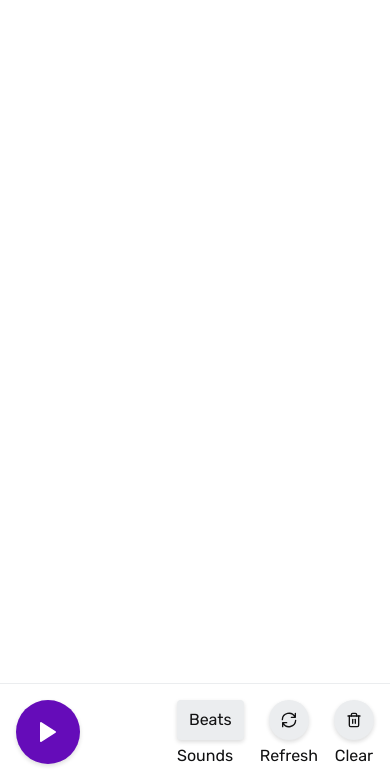
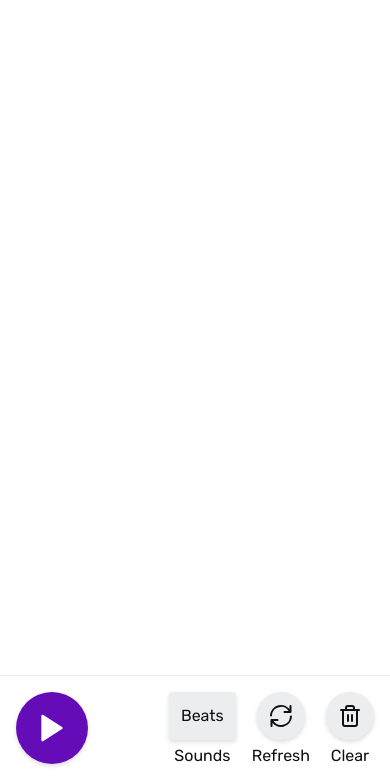
Before and after one commit to chrisschnaars/tone-toggles-sequencer, a website built with Parcel: page src/index.html in a window 390 px wide. Shown: the part 64-844 px from the top of the page. Built offline with nearby package versions, Linux system fonts and the light colour scheme.

Commit message:
Control bar styling updates

```diff
--- a/src/index.html
+++ b/src/index.html
@@ -38,10 +38,9 @@
             <footer class="site__footer container control-bar">
                 <div class="container__inner-container control-bar__inner-container">
                     <!-- Play Button -->
-                    <div class="control-bar__group-container">
                     <div class="control-bar__control-container">
                         <button
-                                class="btn btn--primary btn--large btn--round js-play-toggle"
+                            class="btn btn--primary btn--large btn--round btn--round--large js-play-toggle"
                             type="button"
                             name="mute"
                             aria-label="Play"
@@ -74,15 +73,14 @@
                             </svg>
                         </button>
                     </div>
-                    </div>
 
                     <div class="control-bar__group-container">
                         <!-- Sound Bank Selector -->
                         <div
-                            class="control-bar__control-container control-bar__control-container--align-left"
+                            class="control-bar__control-container control-bar__control-container--for-toggle"
                         >
                             <!-- Larger screens -->
-                            <div class="control-bar__button-container mobile-hidden">
+                            <div class="control-bar__button-container bp-med--hidden">
                                 <div class="control-bar__toggle-group js-sound-bank-toggle">
                                     <button
                                         class="btn btn--toggle btn--toggle-selected js-sound-bank-toggle-btn"
@@ -108,7 +106,7 @@
                             </div>
 
                             <!-- Smaller screens -->
-                            <div class="control-bar__button-container mobile-visible">
+                            <div class="control-bar__button-container bp-med--visible">
                                 <button
                                     class="btn js-sound-bank-toggle-mini js-sound-bank-toggle"
                                     name="sound-bank"
@@ -126,7 +124,9 @@
                         </div>
 
                         <!-- Tempo Control -->
-                        <div class="control-bar__control-container mobile-hidden">
+                        <div
+                            class="control-bar__control-container control-bar__control-container--flex bp-small--hidden"
+                        >
                             <div
                                 class="control-bar__slider-container control-bar__button-container"
                             >
--- a/src/scss/components/_buttons.scss
+++ b/src/scss/components/_buttons.scss
@@ -1,24 +1,12 @@
-$_default-btn-size--small: 2.5rem;
 $_default-btn-size: 3rem;
-$_primary-btn-size--small: 4rem;
 $_primary-btn-size: 4.5rem;
 
 .btn {
-    height: $_default-btn-size--small;
-    // line-height: 1.5rem;
-
-    @media (min-width: $breakpoint_small) {
-        height: $_default-btn-size;
-    }
+    height: $_default-btn-size;
 }
 
 .btn--large {
-    height: $_primary-btn-size--small;
-    padding: 1.25rem;
-
-    @media (min-width: $breakpoint_small) {
-        height: $_primary-btn-size;
-    }
+    height: $_primary-btn-size;
 }
 
 .btn--primary {
@@ -32,6 +20,12 @@ $_primary-btn-size: 4.5rem;
 
 .btn--round {
     border-radius: 100%;
+    width: $_default-btn-size;
+}
+
+.btn--round--large {
+    border-radius: 100%;
+    width: $_primary-btn-size;
 }
 
 .btn__inner-container {
@@ -42,24 +36,14 @@ $_primary-btn-size: 4.5rem;
 
 .btn__icon {
     display: inline-block;
-    height: 1rem;
+    height: 1.5rem;
     overflow: visible;
-    width: 1rem;
-
-    @media (min-width: $breakpoint_small) {
-        height: 1.5rem;
-        width: 1.5rem;
-    }
+    width: 1.5rem;
 }
 
 .btn__icon--large {
-    height: 1.5rem;
-    width: 1.5rem;
-
-    @media (min-width: $breakpoint_small) {
-        height: 2rem;
-        width: 2rem;
-    }
+    height: 2rem;
+    width: 2rem;
 }
 
 .btn--toggle {
--- a/src/scss/components/_control-bar.scss
+++ b/src/scss/components/_control-bar.scss
@@ -9,8 +9,10 @@
 
 .control-bar__group-container {
     display: flex;
-    flex: 0;
+    justify-content: flex-end;
     margin-right: $space-1;
+    max-width: 50rem;
+    width: 100%;
 
     &:last-of-type {
         margin-right: 0;
@@ -35,8 +37,16 @@
     }
 }
 
-.control-bar__control-container--align-left {
-    align-items: flex-start;
+.control-bar__control-container--for-toggle {
+    align-items: center;
+
+    @media (min-width: $breakpoint_medium) {
+        align-items: flex-start;
+    }
+}
+
+.control-bar__control-container--flex {
+    flex: 1;
 }
 
 .control-bar__button-container {
@@ -64,4 +74,5 @@
     flex-direction: column;
     height: 100%;
     justify-content: center;
+    width: 100%;
 }
--- a/src/scss/components/_range-slider.scss
+++ b/src/scss/components/_range-slider.scss
@@ -1,9 +1,5 @@
 .range-slider {
     @include input-type-range;
     margin: 0;
-    min-width: 100px;
-
-    @media (min-width: $breakpoint_medium) {
-        min-width: 240px;
-    }
+    width: 100%;
 }
--- a/src/scss/settings/_variables.scss
+++ b/src/scss/settings/_variables.scss
@@ -69,5 +69,6 @@ $transition-timing-base: ease-in-out;
 $border-radius_btn: 0.25rem;
 
 // Breakpoints
-$breakpoint_small: 37.5rem; // 600px
-$breakpoint_medium: 48rem; // 720px
+$breakpoint_small: 37.5rem;
+$breakpoint_medium: 54rem;
+$breakpoint_large: 68rem;
--- a/src/scss/tools/_range-slider-mixin.scss
+++ b/src/scss/tools/_range-slider-mixin.scss
@@ -39,7 +39,7 @@ $_slider_track-color: $color_gray-2;
 
     &::-webkit-slider-thumb {
         @include thumb;
-        margin-top: 0;
+        margin-top: calc((#{$_slider_thumb-size} - #{$_slider-track-height}) / 2 * -1);
     }
 
     &::-moz-range-track {
--- a/src/scss/utilities/_visibility.scss
+++ b/src/scss/utilities/_visibility.scss
@@ -1,4 +1,4 @@
-.mobile-hidden {
+.bp-small--hidden {
     display: none;
 
     @media (min-width: $breakpoint_small) {
@@ -6,10 +6,26 @@
     }
 }
 
-.mobile-visible {
+.bp-small--visible {
     display: inherit;
 
     @media (min-width: $breakpoint_small) {
         display: none;
     }
 }
+
+.bp-med--hidden {
+    display: none;
+
+    @media (min-width: $breakpoint_medium) {
+        display: inherit;
+    }
+}
+
+.bp-med--visible {
+    display: inherit;
+
+    @media (min-width: $breakpoint_medium) {
+        display: none;
+    }
+}
```
Lines whose indentation alone changed are shown as unchanged.
